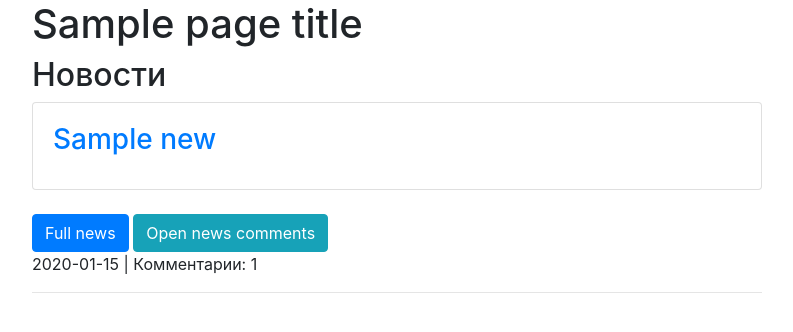
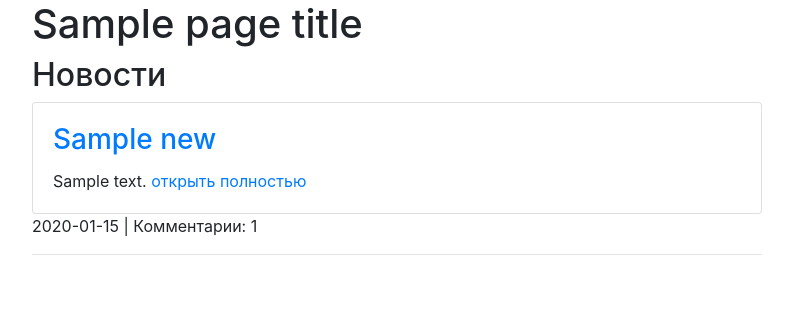
Before and after one commit to Sokol549/webpage, a Flask app: template webapp/templates/news/index.html in a window 1280 px wide. Shown: the part 56-388 px from the top of the page, without its empty margins (53-846 px from the left). Run offline with Flask 2, Linux system fonts and the light colour scheme; tables that the repository leaves empty hold one stand-in row (values such as "Sample post"); the template is opened without the code that fills it: values that come from a table or form of the project are taken from there, most other values are stand-ins (such as "Sample title", 1, 10 or a date in 2020); some libraries are stand-ins or nearby versions.

Commit message:
delete buttons and add preview

```diff
--- a/webapp/templates/news/index.html
+++ b/webapp/templates/news/index.html
@@ -9,39 +9,9 @@
             <div class="card">
                 <div class="card-body">
                   <h3 class="card-title"><a href="{{ url_for('news.single_news', news_id=news.id) }}">{{ news.title }}</a></h3>
+                  <p class="card-text"> {{ news.text[:500]|safe }}<a href="{{ url_for('news.single_news', news_id=news.id) }}"> открыть полностью</a></p>
                 </div>
               </div>
-              <br>
-              <div>
-                <a class="btn btn-primary" data-toggle="collapse" href="#NewsText" role="button" aria-expanded="false" aria-controls="NewsText">
-                  Full news
-                </a>
-              <button class="btn btn-info" type="button" data-toggle="collapse" data-target="#Comments" aria-expanded="false" aria-controls="Comments">
-                Open news comments
-              </button>
-              <div class="collapse" id="NewsText">
-                <div class="card card-body">
-                  <p class="card-text">{{ news.text|safe }}</p>
-                </div>
-              </div>
-              <div class="collapse" id="Comments">
-              {% if news.comments %}
-                <h3>Комментарии:</h3>
-                {% for comment in news.comments %}
-                <div class="card">
-                    <div class="card-body">
-                        <p class="card-text">{{ comment.text }}</p>
-                        <p class="card-text">
-                            <small>Опубликовано: {{ comment.created.strftime('%d.%m.%Y') }} |
-                                Автор: {{ comment.user.username }}</small>
-                        </p>
-                    </div>
-                </div>
-                {% endfor %}
-              {% endif %}
-              </div>
-              </div>
-
             <p>{{ news.published.strftime('%Y-%m-%d') }} | Комментарии: {{ news.comments_count() }} </p>
             <hr />
             {%endfor%}
--- a/webapp/user/views.py
+++ b/webapp/user/views.py
@@ -10,7 +10,7 @@ blueprint = Blueprint('user', __name__, url_prefix='/users')
 @blueprint.route('/login')
 def login():
     if current_user.is_authenticated:
-        return redirect(get_redirect_target())
+        return redirect(url_for('news.index'))
     title = "Авторизация"
     login_form = LoginForm()
     return render_template('user/login.html', page_title=title, form=login_form)
@@ -23,7 +23,7 @@ def process_login():
         if user and user.check_password(form.password.data):
             login_user(user)
             flash('Вы вошли на сайт')
-            return redirect(news.index)
+            return redirect(get_redirect_target())
     flash("Неправильное имя пользователя или пароль")
     return redirect(url_for('user.login'))
 
```
